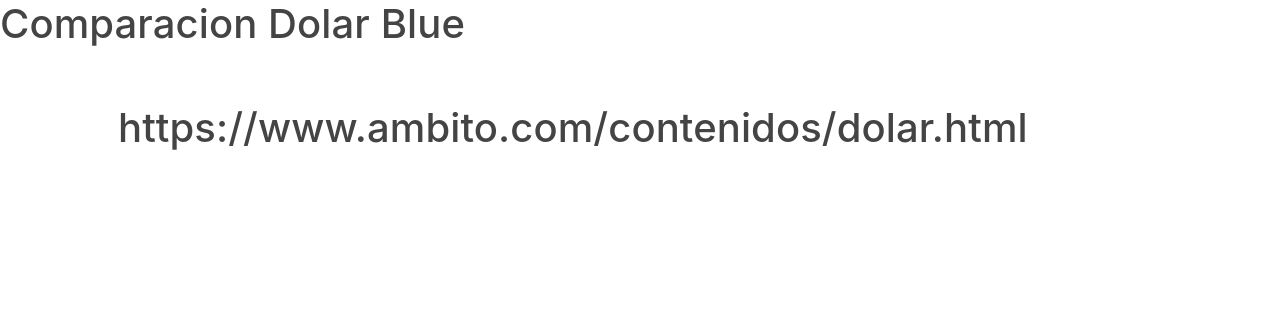
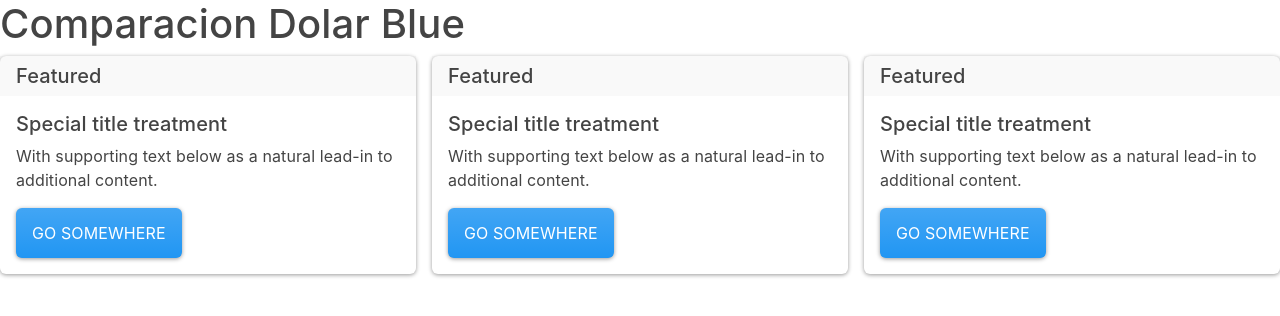
Before and after one commit to jessicajoya/FRONTPLUGGY, a React (Create React App) app: page / in a window 1280 px wide. Shown: the top 316 px of the page. Built offline with nearby package versions, Linux system fonts and the light colour scheme.

Commit message:
style Card

```diff
--- a/package.json
+++ b/package.json
@@ -13,8 +13,10 @@
     "bootstrap": "^5.1.3",
     "bootswatch": "^5.1.3",
     "react": "^18.0.0",
+    "react-bootstrap": "^2.2.3",
     "react-dom": "^18.0.0",
     "react-scripts": "5.0.0",
+    "react-ui-cards": "^3.0.0",
     "typescript": "^4.6.3",
     "web-vitals": "^2.1.4"
   },
--- a/src/App.tsx
+++ b/src/App.tsx
@@ -3,6 +3,12 @@
 import './App.css';
 import CardQuotes from './components/CardQuotes';
 import { Quote } from './interfaces/QuotesInterface';
+import { Card } from 'react-bootstrap';
+import { Row} from 'react-bootstrap';
+import { Col } from 'react-bootstrap';
+import { Button } from 'react-bootstrap';
+
+
 
 
 interface AppProps {
@@ -24,12 +30,22 @@
   return (
     <div className='boots'>
       <h1>{title}</h1>
-
-      <main className='container p-5'>
-        <CardQuotes quotes={quotes}/>
-      </main>
-
-
+      <Row xs={1} md={3} className="g-3">
+  {Array.from({ length: 3 }).map((_, idx) => (
+    <Col>
+      <Card>
+  <Card.Header as="h5">Featured</Card.Header>
+  <Card.Body>
+    <Card.Title>Special title treatment</Card.Title>
+    <Card.Text>
+      With supporting text below as a natural lead-in to additional content.
+    </Card.Text>
+    <Button variant="primary">Go somewhere</Button>
+  </Card.Body>
+</Card>
+    </Col>
+  ))}
+</Row>
     </div>
 
   );
--- a/src/components/CardQuotes.tsx
+++ b/src/components/CardQuotes.tsx
@@ -1,4 +1,5 @@
 import { Quote } from "../interfaces/QuotesInterface";
+import { FlippingCard } from 'react-ui-cards';
 
 
 interface PropsQuotes{
@@ -9,9 +10,9 @@
   return (
    <>
      {quotes.map((quote) => (
-      <div>
-        <h1>{quote.source}</h1>
-      </div>
+
+<h1></h1>
+
     ))}
    </>
   )
```
Also changed, not shown: src/60d9f92269b92.jpeg (added), 1 other file (tests, documents, lock files or other folders).
